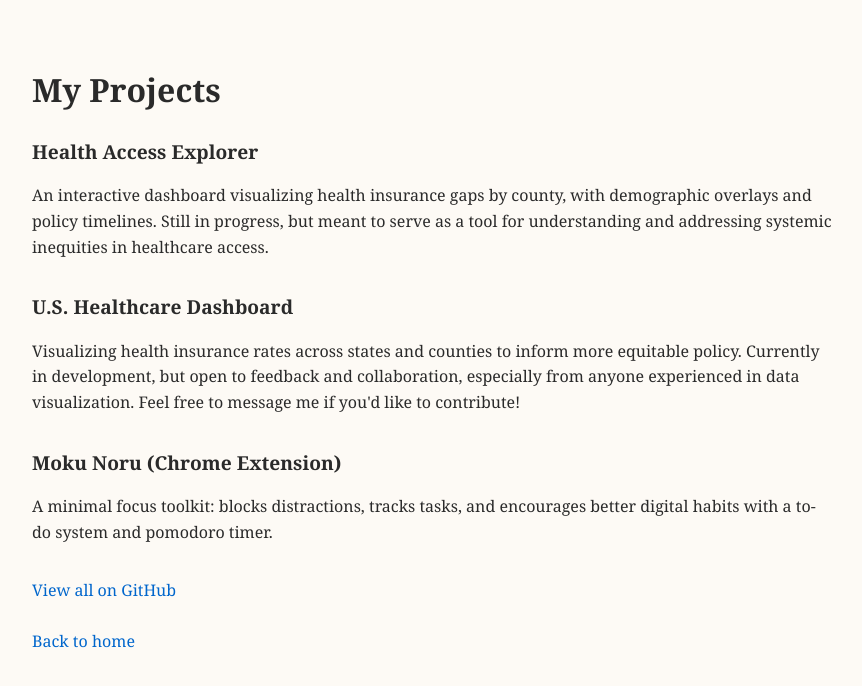
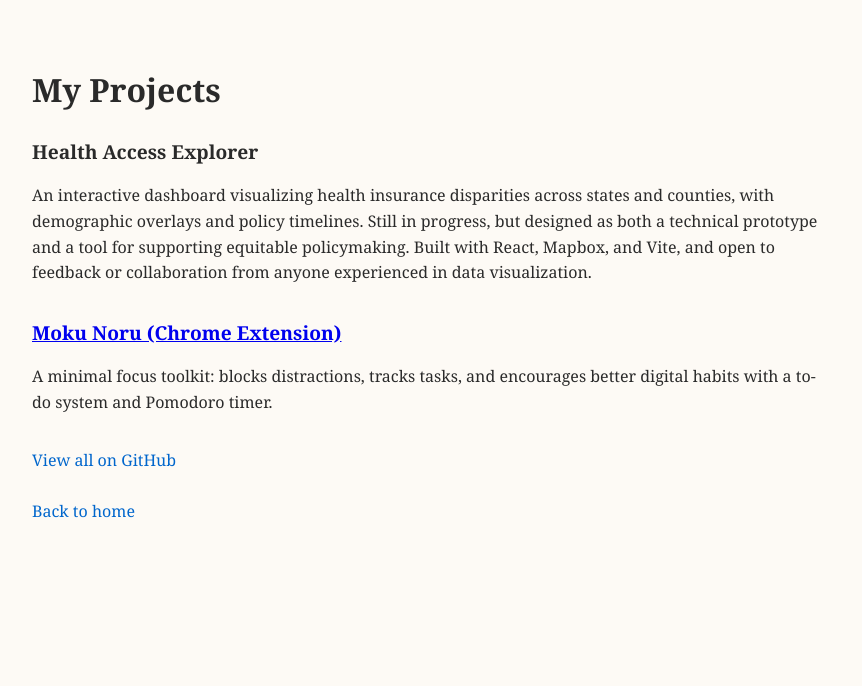
Before and after one commit to valerieshoker/valerieshoker-site, a React (Vite) app: page /projects in a window 1280 px wide. Shown: the top 686 px of the page, without its empty margins (208-1070 px from the left). Built offline with nearby package versions, Linux system fonts and the light colour scheme.

Commit message:
projects update!!

```diff
--- a/src/pages/ProjectsPage.jsx
+++ b/src/pages/ProjectsPage.jsx
@@ -7,26 +7,29 @@ export default function Projects() {
       <h1>My Projects</h1>
 
       <div className="project">
-        <p className="project-title">Health Access Explorer</p>
+        <h2 className="project-title">Health Access Explorer</h2>
         <p>
-          An interactive dashboard visualizing health insurance gaps by county, with demographic overlays and policy timelines. Still in progress, but meant to serve as a tool for understanding and addressing systemic inequities in healthcare access.
+          An interactive dashboard visualizing health insurance disparities across states and counties,
+          with demographic overlays and policy timelines. Still in progress, but designed as both a
+          technical prototype and a tool for supporting equitable policymaking. Built with React,
+          Mapbox, and Vite, and open to feedback or collaboration from anyone experienced in data
+          visualization.
         </p>
       </div>
 
       <div className="project">
-        <p className="project-title">U.S. Healthcare Dashboard</p>
-        <p>
-          Visualizing health insurance rates across states and counties to inform more equitable
-          policy. Currently in development, but open to feedback and collaboration, especially from
-          anyone experienced in data visualization. Feel free to message me if you'd like to contribute!
-        </p>
-      </div>
-
-      <div className="project">
-        <p className="project-title">Moku Noru (Chrome Extension)</p>
+        <h2 className="project-title">
+          <a
+            href="https://github.com/valerieshoker/mokunoru"
+            target="_blank"
+            rel="noopener noreferrer"
+          >
+            Moku Noru (Chrome Extension)
+          </a>
+        </h2>
         <p>
           A minimal focus toolkit: blocks distractions, tracks tasks, and encourages better digital
-          habits with a to-do system and pomodoro timer.
+          habits with a to-do system and Pomodoro timer.
         </p>
       </div>
 
```
